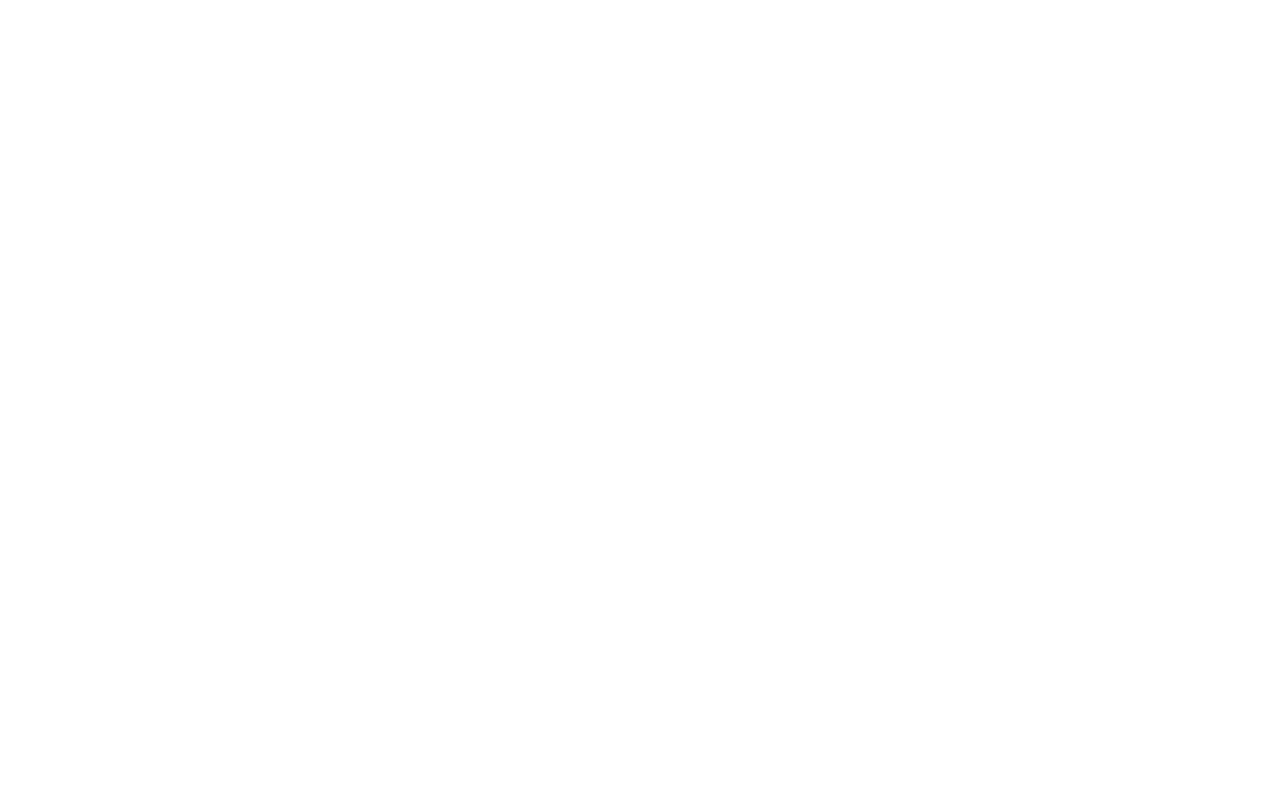
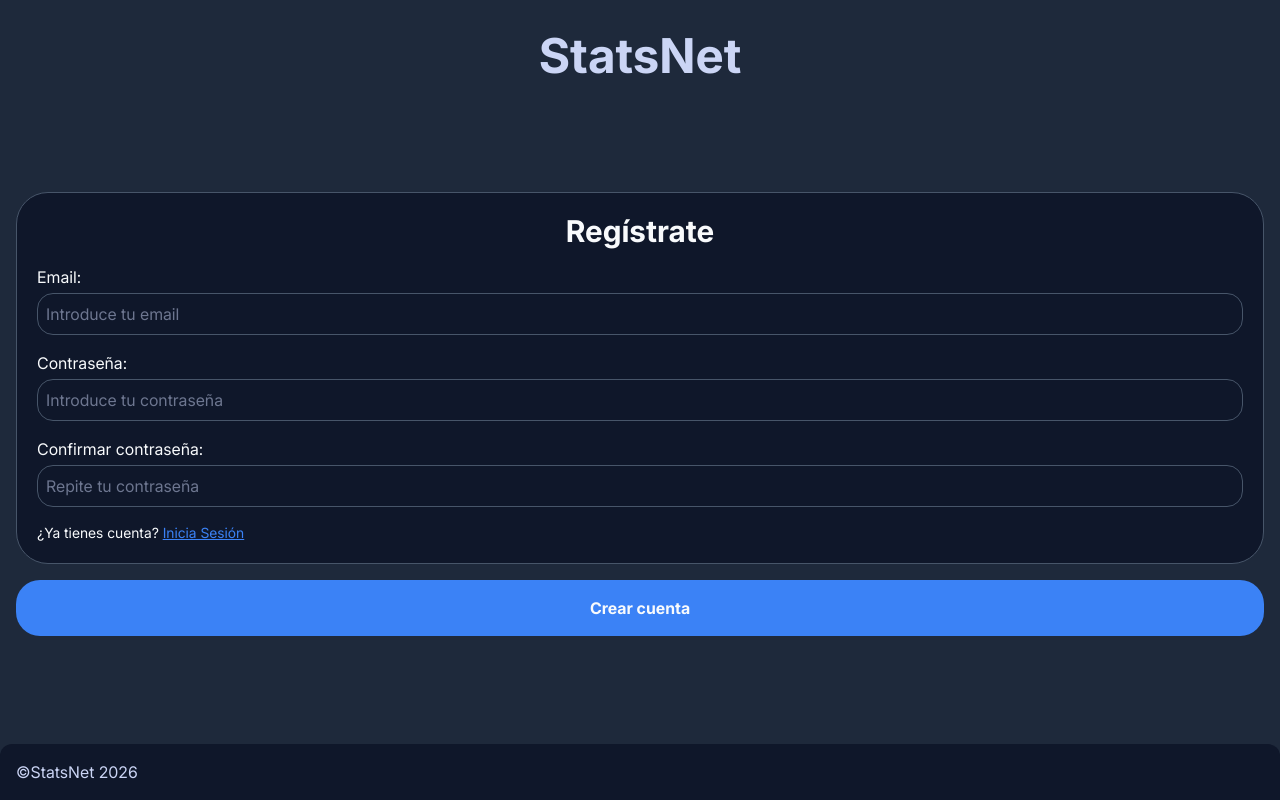
Before and after one commit to jairo-cereceda/StatsNet, an Angular app: page /auth/register in a window 1280 px wide. Before the commit this address led to /. Built offline with nearby package versions, Linux system fonts and the light colour scheme.

Commit message:
feat: create register view

```diff
--- a/src/app/app.routes.ts
+++ b/src/app/app.routes.ts
@@ -3,6 +3,7 @@
 import { ProfileComponent } from './features/profile/profile.component';
 import { AuthLayoutComponent } from './shared/layouts/auth-layout/auth-layout.component';
 import { LoginComponent } from './features/auth/login/login.component';
+import { RegisterComponent } from './features/auth/register/register.component';
 
 export const routes: Routes = [
   {
@@ -19,6 +20,10 @@
         path: 'login',
         component: LoginComponent,
       },
+      {
+        path: 'register',
+        component: RegisterComponent,
+      },
     ],
   },
 ];
--- /dev/null
+++ b/src/app/features/auth/register/register.component.html
@@ -0,0 +1,19 @@
+<form [formGroup]="registerForm" class="flex flex-col gap-4 w-full">
+  <div class="rounded-4xl bg-bg border border-border p-5 flex flex-col gap-4">
+    <app-title class="text-center" [title]="registerTitle" />
+    <app-input [input]="emailInput" />
+    <app-input [input]="passwordInput" />
+    <app-input [input]="repeatPasswordInput" />
+    <p class="text-text text-sm">
+      ¿Ya tienes cuenta?
+      <a routerLink="/auth/login" class="cursor-pointer underline text-primary">Inicia Sesión</a>
+    </p>
+  </div>
+
+  <button
+    type="submit"
+    class="p-4 w-full text-center bg-primary rounded-3xl text-text font-semibold cursor-pointer"
+  >
+    Crear cuenta
+  </button>
+</form>
--- /dev/null
+++ b/src/app/features/auth/register/register.component.ts
@@ -0,0 +1,49 @@
+import { Component } from '@angular/core';
+import { FormControl, FormGroup, FormsModule, ReactiveFormsModule } from '@angular/forms';
+import { InputComponent } from '../../../shared/components/atoms/input/input.component';
+import { InputComponentInterface } from '../../../shared/components/atoms/input/input.interface';
+import { TitleComponent } from '../../../shared/components/atoms/title/title.component';
+import { TitleComponentInterface } from '../../../shared/components/atoms/title/title.interface';
+import { RouterLink } from '@angular/router';
+
+@Component({
+  selector: 'app-register',
+  templateUrl: './register.component.html',
+  imports: [ReactiveFormsModule, InputComponent, TitleComponent, RouterLink],
+})
+export class RegisterComponent {
+  registerForm = new FormGroup({
+    email: new FormControl(''),
+    password: new FormControl(''),
+    repeatPassword: new FormControl(''),
+  });
+
+  registerTitle: TitleComponentInterface = {
+    type: 'lg',
+    text: 'Regístrate',
+  };
+
+  emailInput: InputComponentInterface = {
+    label: 'Email:',
+    placeholder: 'Introduce tu email',
+    type: 'email',
+    id: 'email',
+    formControlName: 'email',
+  };
+
+  passwordInput: InputComponentInterface = {
+    label: 'Contraseña:',
+    placeholder: 'Introduce tu contraseña',
+    type: 'password',
+    id: 'password',
+    formControlName: 'password',
+  };
+
+  repeatPasswordInput: InputComponentInterface = {
+    label: 'Confirmar contraseña:',
+    placeholder: 'Repite tu contraseña',
+    type: 'password',
+    id: 'repeat-password',
+    formControlName: 'repeatPassword',
+  };
+}
```
